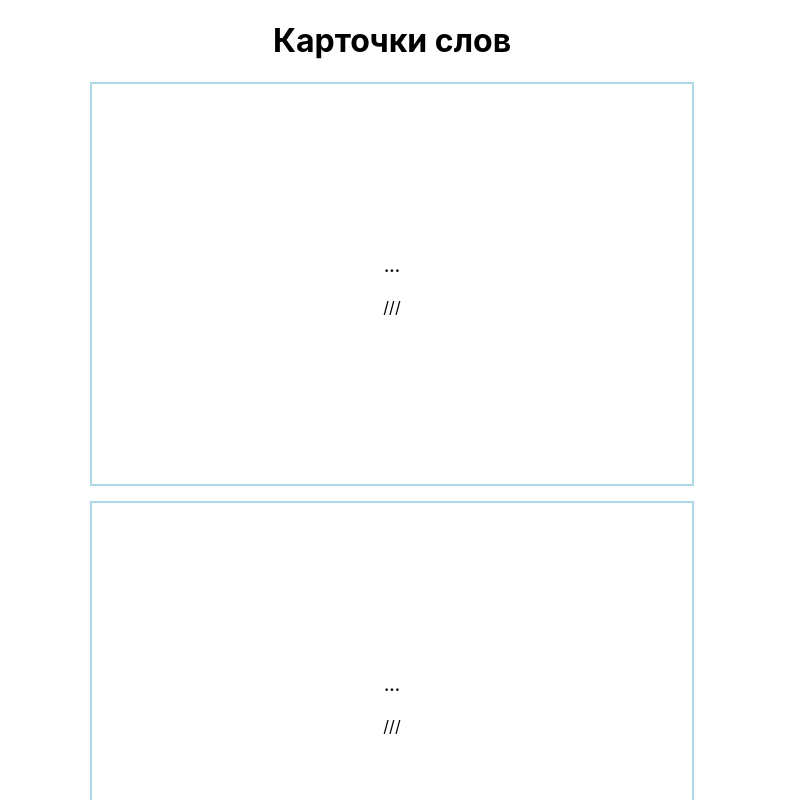
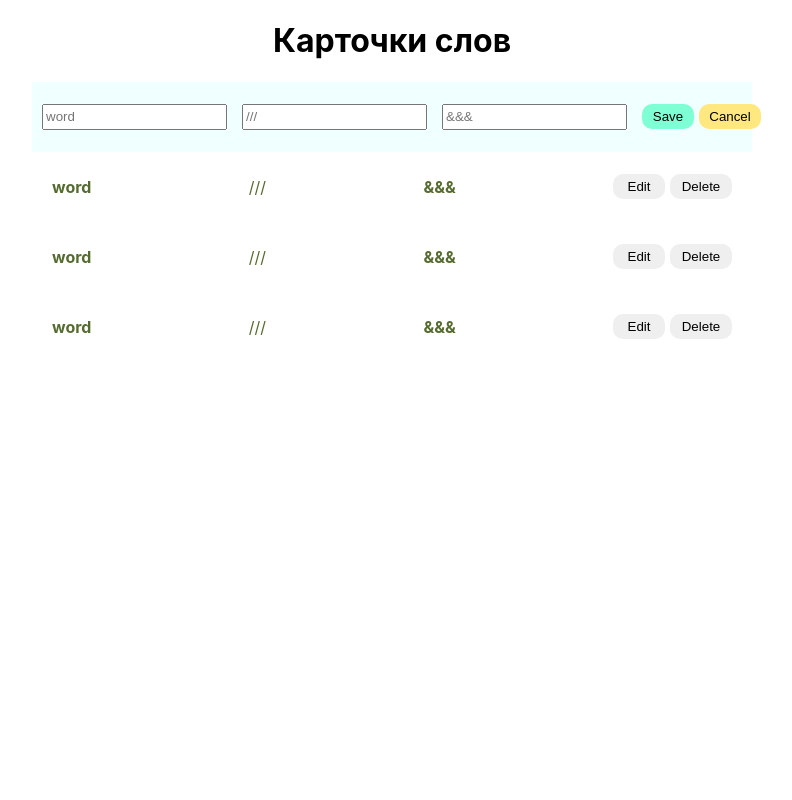
Before and after one commit to Jenikafacet/react-project, a React (Create React App) app: page / in a window 1280 px wide. Shown: the top 800 px of the page, without its empty margins (248-1040 px from the left). Built offline with nearby package versions, Linux system fonts and the light colour scheme.

Commit message:
add new options

```diff
--- a/src/App.css
+++ b/src/App.css
@@ -42,8 +42,5 @@
   justify-self: center;
   justify-content: center;
   align-items: center;
-  margin: 15px;
-  width: 600px;
-  height: 400px;
-  border: 2px solid lightblue
+  width: 700px;
 }
--- a/src/component/Card.jsx
+++ /dev/null
@@ -1,14 +0,0 @@
-import React from "react";
-
-function Card(props) {
-    return (
-        <div className="card">
-            <div className="card-body">
-                <h4 className="card-title">{props.title}</h4>
-                <p className="card-text">{props.text}</p>
-            </div>
-        </div>
-    );
-}
-
-export default Card;
--- /dev/null
+++ b/src/component/CardItem.jsx
@@ -0,0 +1,28 @@
+import React from "react";
+import styles from './cardItem.module.css';
+import Save from "./Save";
+import Edit from "./Edit";
+
+function CardItem(props) {
+    const {check, title, transcription, translation} = props;
+
+    return (
+        <div className="card">
+            {check
+            ? <div className={styles.card__body}>
+                <h4 className={styles.card__title}>{title}</h4>
+                <p className={styles.card__transcription}>{transcription}</p>
+                <h4 className={styles.card__translation}>{translation}</h4>
+                <Edit />
+            </div>
+            : <div className={styles.card__body__add}>
+                <input type="text" placeholder={title} />
+                <input type="text" placeholder={transcription} />
+                <input type="text" placeholder={translation} />
+                <Save />
+            </div>}
+        </div>
+    );
+}
+
+export default CardItem;
--- a/src/component/CardList.jsx
+++ b/src/component/CardList.jsx
@@ -1,25 +1,33 @@
 import React from 'react';
-import Card from './Card';
+import CardItem from './CardItem';
 
 function CardList() {
     return (
         <React.Fragment>
             <div className="card-list">
-                <Card
-                    title='...'
-                    text='///'
+                <CardItem
+                    check={false}
+                    title='word'
+                    transcription='///'
+                    translation='&&&'
                 />
-                <Card
-                    title='...'
-                    text='///'
+                <CardItem
+                    check={true}
+                    title='word'
+                    transcription='///'
+                    translation='&&&'
                 />
-                <Card
-                    title='...'
-                    text='///'
+                <CardItem
+                    check={true}
+                    title='word'
+                    transcription='///'
+                    translation='&&&'
                 />
-                <Card
-                    title='...'
-                    text='///'
+                <CardItem
+                    check={true}
+                    title='word'
+                    transcription='///'
+                    translation='&&&'
                 />
             </div>
         </React.Fragment>
--- /dev/null
+++ b/src/component/Edit.jsx
@@ -0,0 +1,13 @@
+import React from "react";
+import styles from './edit.module.css';
+
+function Edit() {
+    return (
+        <div className={styles.button__box}>
+            <button className={styles.button__edit}>Edit</button>
+            <button className={styles.button__delete}>Delete</button>
+        </div>
+    );
+}
+
+export default Edit;
--- /dev/null
+++ b/src/component/Save.jsx
@@ -0,0 +1,13 @@
+import React from "react";
+import styles from './save.module.css';
+
+function Save() {
+    return (
+        <div className={styles.button__box}>
+            <button className={styles.button__save}>Save</button>
+            <button className={styles.button__cancel}>Canсel</button>
+        </div>
+    );
+}
+
+export default Save;
--- /dev/null
+++ b/src/component/cardItem.module.css
@@ -0,0 +1,52 @@
+@value colors: "./colors.css";
+@value customHover, customRed, customActiveText, customBorder, customOrange from colors;
+
+.card__title:hover {
+    color: customRed;
+}
+
+.card__transcription:hover {
+    color:customHover;
+}
+
+.card__body {
+    display: flex;
+    align-items: center;
+    justify-content:space-between;
+    padding: 0 10px;
+    gap: 15px;
+    width: 100%;
+    height: 70px;
+    border: 1px solid customBorder;
+    color:darkolivegreen;
+}
+
+.card__translation:hover {
+    color:customHover;
+}
+
+.card__body:active {
+    background-color: beige;
+    border: 1px solid burlywood;
+    color: customActiveText;
+}
+
+.card__body__add {
+    display: flex;
+    align-items: center;
+    justify-content:space-between;
+    padding: 0 10px;
+    gap: 15px;
+    width: 100%;
+    height: 70px;
+    border: 2px solid customBorder;
+    background-color:azure;
+
+}
+
+input {
+    height: 20px;
+    border: 1px solid customOrange;
+    outline: none;
+    color: customOrange;
+}
--- /dev/null
+++ b/src/component/colors.css
@@ -0,0 +1,5 @@
+@value customHover: rgb(169, 169, 169);
+@value customRed: #ff0000;
+@value customActiveText: cornflowerblue;
+@value customBorder: lightblue;
+@value customOrange: #FFA349;
--- /dev/null
+++ b/src/component/edit.module.css
@@ -0,0 +1,35 @@
+@value colors: "./colors.css";
+@value customHover, customRed, customActiveText, customBorder, customOrange from colors;
+
+.button__box {
+    display: flex;
+    align-items: center;
+    justify-content: center;
+    gap: 5px;
+}
+
+.button__edit {
+    background-color: customOrange;
+    border: none;
+    border-radius: 10px;
+    padding: 5px 10px;
+    min-width: 52px;
+}
+
+.button__edit:hover {
+    font-size: 16px;
+    font-weight: bold;
+}
+
+.button__delete {
+    background-color: customRed;
+    border: none;
+    border-radius: 10px;
+    padding: 5px 10px;
+    min-width: 62px;
+}
+
+.button__delete:hover {
+    font-size: 16px;
+    font-weight: bold;
+}
--- /dev/null
+++ b/src/component/save.module.css
@@ -0,0 +1,32 @@
+.button__box {
+    display: flex;
+    align-items: center;
+    justify-content: center;
+    gap: 5px;
+}
+
+.button__save {
+    background-color: aquamarine;
+    border: none;
+    border-radius: 10px;
+    padding: 5px 10px;
+    min-width: 52px;
+}
+
+.button__save:hover {
+    font-size: 16px;
+    font-weight: bold;
+}
+
+.button__cancel {
+    background-color: rgb(255, 232, 127);
+    border: none;
+    border-radius: 10px;
+    padding: 5px 10px;
+    min-width: 62px;
+}
+
+.button__cancel:hover {
+    font-size: 16px;
+    font-weight: bold;
+}
```
